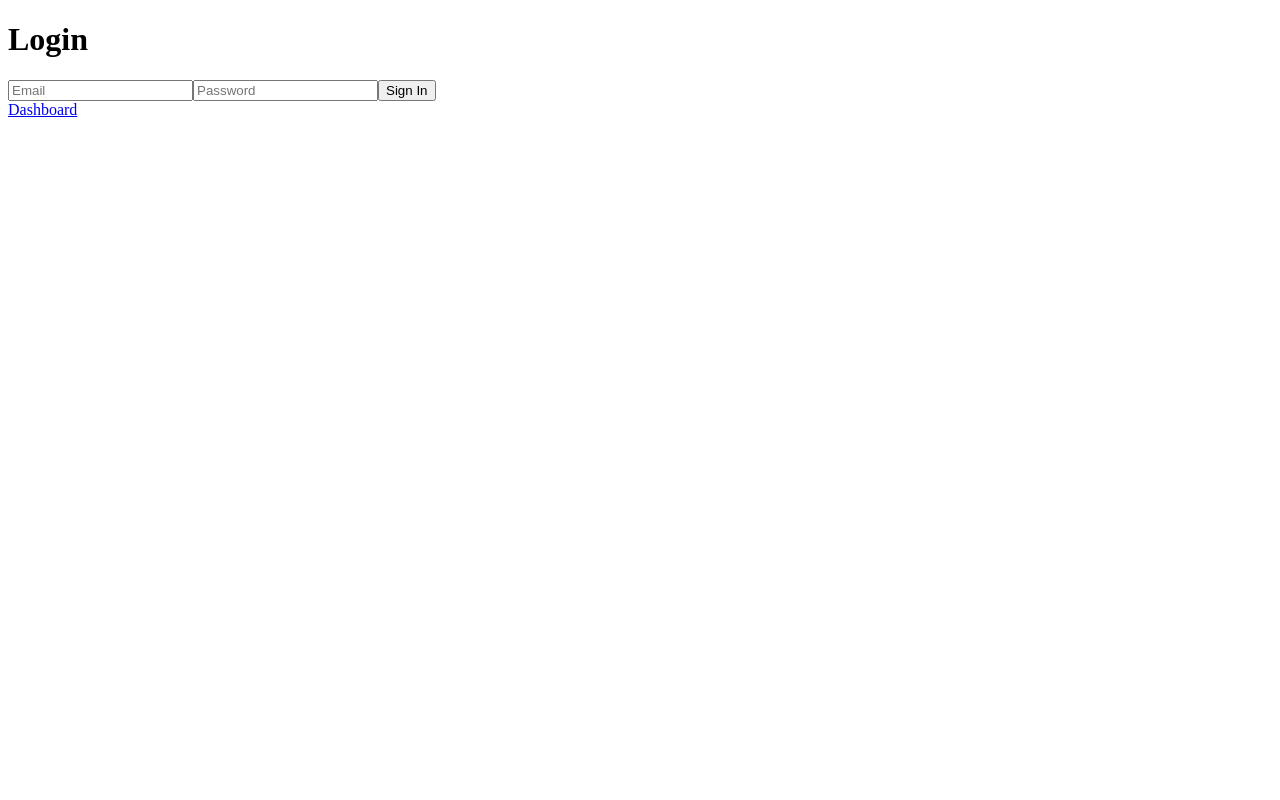
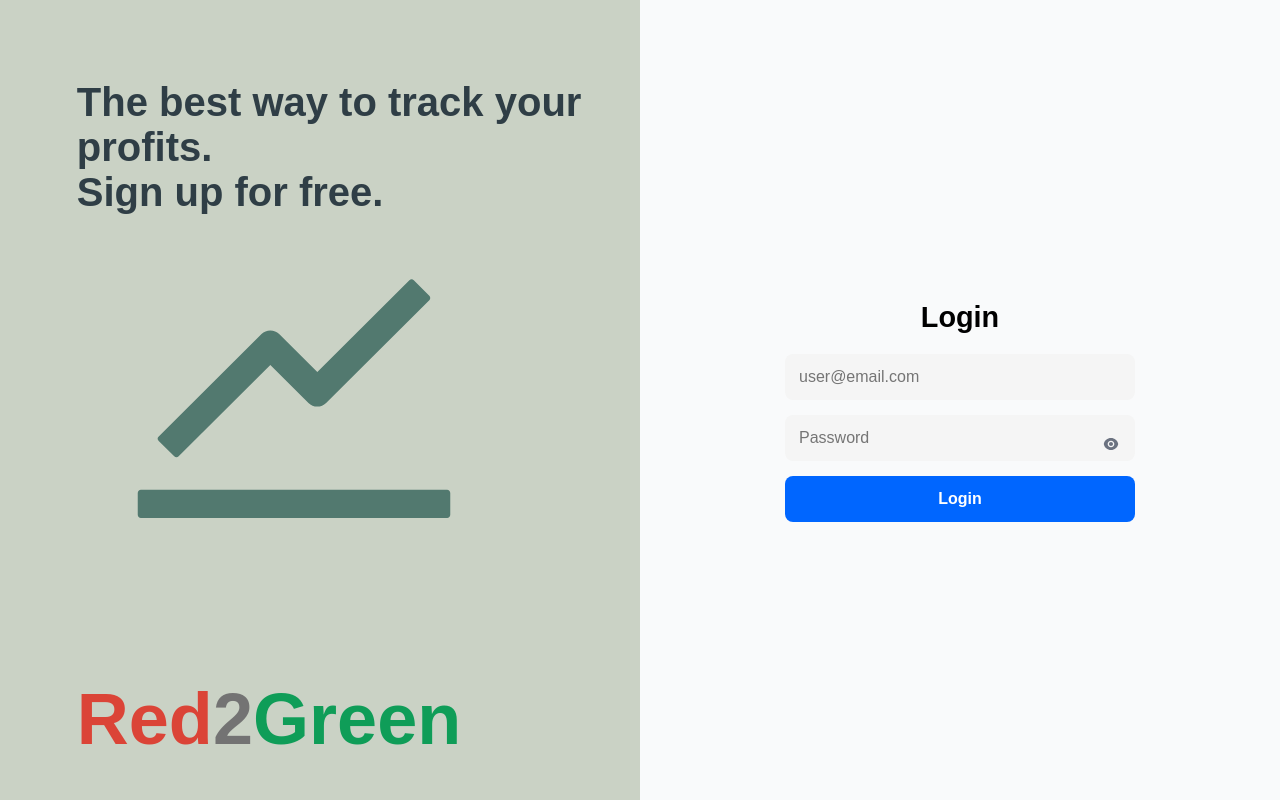
Before and after one commit to UFRed2Green/Red2Green, a Next.js app in the folder client/: page /login in a window 1280 px wide. Built offline with nearby package versions, Linux system fonts and the light colour scheme.

Commit message:
Finished login ui / navbar

```diff
--- a/client/src/app/dashboard/page.tsx
+++ b/client/src/app/dashboard/page.tsx
@@ -1,9 +1,13 @@
 import Link from 'next/link';
-import '@/app/styles/dashboard/dashboard.css'
+import '@/app/styles/dashboard/dashboard.css';
+import '@/app/styles/navbar.css';
+import NavBar from '@/app/components/NavBar';
 
 export default function DashboardPage() {
     return (
         <html><body>
+            <NavBar />
+
             <main className='dashboard-container'>
                 {/*
                     Do not remove / edit the containers just build inside them
--- a/client/src/app/login/page.tsx
+++ b/client/src/app/login/page.tsx
@@ -1,24 +1,69 @@
-import Link from "next/link";
+"use client";
+
+import '@/app/styles/login.css'
+import { useState } from "react";
+import { AiOutlineStock } from "react-icons/ai";
+import { RiEyeFill, RiEyeOffFill } from "react-icons/ri";
 
 export default function LoginPage() {
-    return (
-        <html><body>
-            <main className="flex flex-col items-center justify-center min-h-screen p-8">
-                <h1 className="text-3xl font-semibold">Login</h1>
-                <form className="flex flex-col gap-4 mt-6 w-80">
-                    <input type="email" placeholder="Email" className="border p-2 rounded" />
-                    <input type="password" placeholder="Password" className="border p-2 rounded" />
-                    <button type="submit" className="bg-blue-600 text-white p-2 rounded">
-                        Sign In
-                    </button>
-                </form>
+  const [password, setPassword] = useState("");
+  const [showPassword, setShowPassword] = useState(false);
 
-                <div className="mt-6 flex gap-4">
-                    <Link href="/dashboard" className="text-blue-600 underline">
-                        Dashboard
-                    </Link>
-                </div>
-            </main>
-        </body></html>
-    );
+  return (
+    <html><body>
+      <div className="container">
+        {/* LEFT PANEL */}
+        <HeroSection />
+
+        {/* RIGHT PANEL */}
+        <div className="right">
+          <div className="form-container">
+            <h2>Login</h2>
+
+            <input type="email" placeholder="user@email.com" />
+
+            <div className='password-container'>
+              <input
+                type={showPassword ? 'text' : 'password'}
+                value={password}
+                onChange={(e) => setPassword(e.target.value)}
+                className='password-input'
+                placeholder='Password'
+              />
+              <span
+                className={`hide-password-icon ${showPassword ? 'active' : ''}`}
+                onClick={() => setShowPassword(!showPassword)}
+              >
+                {showPassword ? <RiEyeOffFill /> : <RiEyeFill />}
+              </span>
+            </div>
+
+            <button>Login</button>
+          </div>
+        </div>
+      </div>
+    </body></html>
+  );
 }
+
+function HeroSection() {
+  return (
+    <div className="register-hero-section-container">
+      <p className="welcome-text">
+        The best way to track your profits.
+        <br />
+        Sign up for free.
+      </p>
+
+      <div className="stock-line">
+        <AiOutlineStock size={400} className="stock-icon" />
+      </div>
+
+      <div className="red-to-green-container">
+        <span className="red-text">Red</span>
+        <span className="two-text">2</span>
+        <span className="green-text">Green</span>
+      </div>
+    </div>
+  );
+}
--- /dev/null
+++ b/client/src/app/styles/login.css
@@ -0,0 +1,207 @@
+* {
+    box-sizing: border-box;
+  }
+
+  body {
+    margin: 0;
+    font-family: Arial, sans-serif;
+  }
+
+  .container {
+    display: flex;
+    height: 100vh;
+  }
+
+  /* LEFT SIDE */
+  .register-hero-section-container {
+    flex: 1;
+    background-color: #CAD2C5;
+    }
+
+    .welcome-text {
+    display: flex;
+    flex-direction: column;
+    margin-top: 10vh;
+    margin-left: 6vw;
+    color: #2F3E46;
+    font-size: 2.5rem;
+    font-weight: bold;
+    }
+
+    .stock-line {
+    position: absolute;
+    top: 50%;
+    left: 23%;
+    transform: translate(-50%, -50%);
+    }
+
+    .stock-icon {
+    color: #52796F;
+    }
+
+    .red-to-green-container {
+    position: absolute;
+    bottom: 5vh;
+    left: 6vw;
+    display: flex;
+    align-items: center;
+    gap: 0.1px;
+    font-size: 4.5rem;
+    font-weight: bold;
+    }
+
+    .red-text {
+    color: #db4437;
+    }
+
+    .two-text {
+    color: #737373;
+    }
+
+    .green-text {
+    color: #0f9d58;
+    }
+
+  .left {
+    flex: 1;
+    background-color: #ccd4c6;
+    display: flex;
+    flex-direction: column;
+    justify-content: space-between;
+    padding: 80px 80px 60px 80px;
+  }
+
+  .left-text {
+    max-width: 400px;
+  }
+
+  .left-text h2 {
+    font-size: 2rem;
+    color: #2c3e3e;
+    font-weight: 700;
+    margin: 0;
+    line-height: 1.4;
+  }
+
+  .bottom-left {
+    text-align: center;
+  }
+
+  .chart {
+    width: 120px;
+    height: 120px;
+    border-bottom: 10px solid #4e6f66;
+    margin: 0 auto 40px auto;
+    position: relative;
+  }
+
+  .chart::before {
+    content: '';
+    position: absolute;
+    width: 90px;
+    height: 60px;
+    border-left: 10px solid #4e6f66;
+    border-top: 10px solid #4e6f66;
+    transform: rotate(45deg);
+    top: 15px;
+    left: 15px;
+  }
+
+  .logo {
+    font-size: 2rem;
+    font-weight: bold;
+    text-align: center;
+  }
+
+  .logo span.red {
+    color: red;
+  }
+
+  .logo span.gray {
+    color: gray;
+  }
+
+  .logo span.green {
+    color: green;
+  }
+
+  /* RIGHT SIDE */
+  .right {
+    flex: 1;
+    background-color: #f9fafb;
+    display: flex;
+    justify-content: center;
+    align-items: center;
+}
+
+.form-container {
+    width: 80%;
+    max-width: 350px;
+    text-align: center;
+}
+
+.form-container h2 {
+    font-size: 1.8rem;
+    font-weight: 700;
+    color: #000000;
+    margin-bottom: 20px;
+    text-align: center;
+}
+
+.form-container input {
+    width: 100%;
+    padding: 14px;
+    margin-bottom: 15px;
+    border: none;
+    border-radius: 8px;
+    background-color: #f5f5f5;
+    font-size: 1rem;
+    outline: none;
+    transition: box-shadow 0.2s, background-color 0.2s;
+}
+
+.form-container input:focus {
+    background-color: #fff;
+    box-shadow: 0 0 0 2px #007bff;
+}
+
+.form-container button {
+    width: 100%;
+    padding: 14px;
+    background-color: #0066ff;
+    color: white;
+    border: none;
+    border-radius: 8px;
+    font-size: 1rem;
+    font-weight: 600;
+    cursor: pointer;
+    transition: background-color 0.2s;
+}
+
+.form-container button:hover {
+    background-color: #0052cc;
+}
+
+/* Password field with eye toggle */
+.password-container {
+    position: relative;
+    display: flex;
+    align-items: center;
+}
+
+.password-input {
+    width: 100%;
+    padding-right: 2.5rem; /* space for the eye icon */
+}
+
+.hide-password-icon {
+    position: absolute;
+    right: 1rem;
+    color: #6b7280; /* grey by default */
+    cursor: pointer;
+    transition: color 0.2s;
+}
+
+.hide-password-icon.active {
+    color: #ffffff; /* white when clicked */
+}
--- /dev/null
+++ b/client/src/app/styles/navbar.css
@@ -0,0 +1,46 @@
+body {
+    margin: 0;
+    font-family: Arial, sans-serif;
+  }
+
+  /* Top bar container */
+  .topbar {
+    display: flex;
+    justify-content: space-between;
+    align-items: center;
+    background-color: #007bff;
+    padding: 10px 20px;
+    color: white;
+  }
+
+  /* Navigation menu */
+  .topbar .nav-links {
+    display: flex;
+    gap: 20px;
+  }
+
+  .topbar .nav-links a {
+    color: white;
+    text-decoration: none;
+    font-weight: bold;
+    transition: color 0.2s;
+  }
+
+  .topbar .nav-links a:hover {
+    color: #d9f1ff;
+  }
+
+  /* Logout button styling */
+  .topbar .logout {
+    background-color: #ff4d4d;
+    padding: 5px 12px;
+    border-radius: 5px;
+    text-decoration: none;
+    color: white;
+    font-weight: bold;
+    transition: background-color 0.2s;
+  }
+
+  .topbar .logout:hover {
+    background-color: #e60000;
+  }
```
Also changed, not shown: client/src/app/components/NavBar.tsx (added, +19 -0 lines), client/src/app/compnents/NavBar.tsx (deleted), client/src/app/components/Layout.tsx (added).
